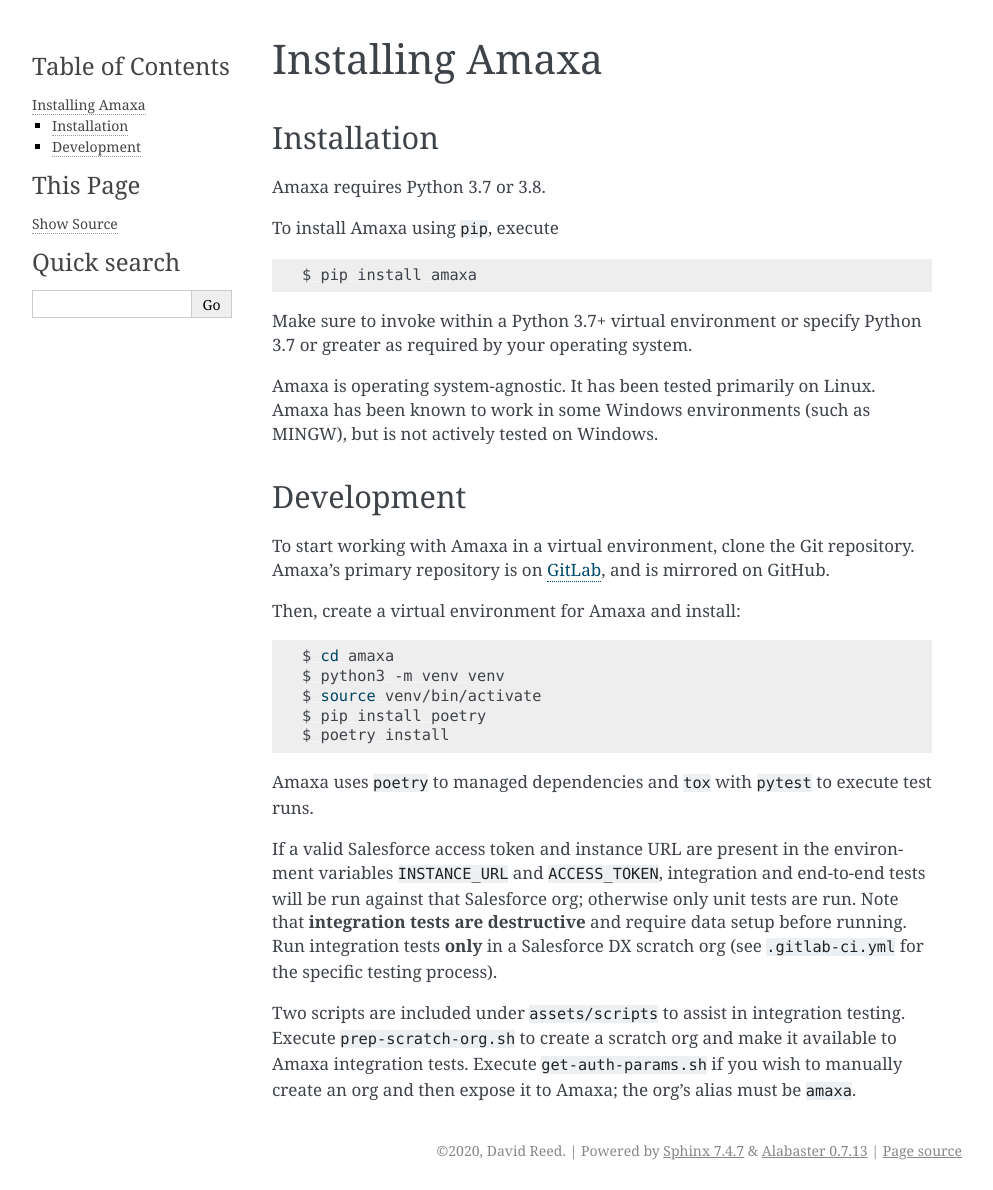
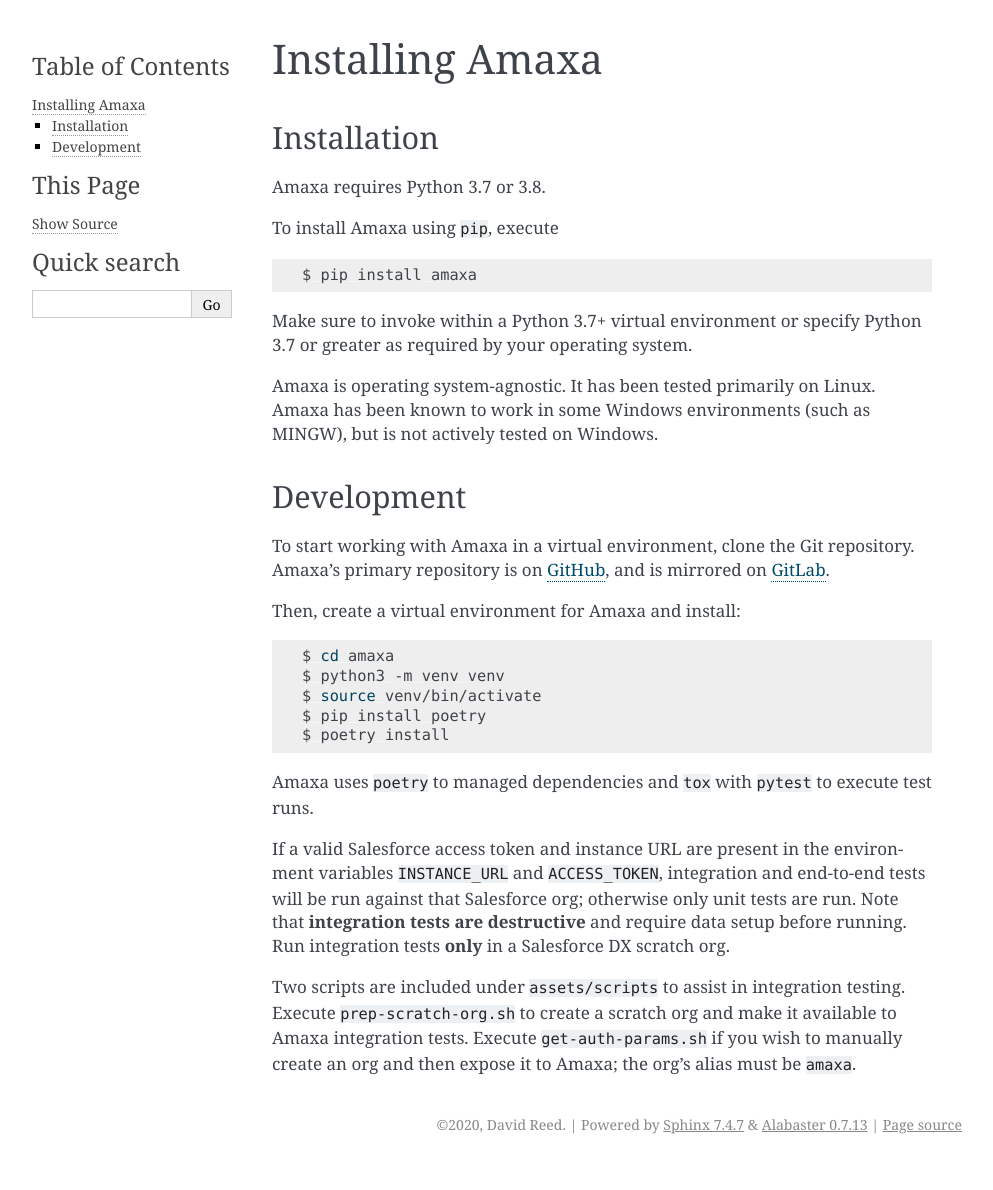
Before and after one commit to davidmreed/amaxa, a Sphinx documentation site: the page built from docs/install.rst, in a window 1280 px wide. Shown: the whole page, without its empty margins (148-1141 px from the left). Built offline with Sphinx 7.4.7, drawn with Linux system fonts in a browser that asks for light colours; after the commit the page ends 1164 px from its top, so only the background shows below that.

```diff
--- a/docs/install.rst
+++ b/docs/install.rst
@@ -19,7 +19,7 @@ Amaxa is operating system-agnostic. It has been tested primarily on Linux. Amaxa
 Development
 ***********
 
-To start working with Amaxa in a virtual environment, clone the Git repository. Amaxa's primary repository is on `GitLab <https://gitlab.com/davidmreed/amaxa>`_, and is mirrored on GitHub.
+To start working with Amaxa in a virtual environment, clone the Git repository. Amaxa's primary repository is on `GitHub <https://github.com/davidmreed/amaxa>`_, and is mirrored on `GitLab <https://gitlab.com/davidmreed/amaxa>`_.
 
 Then, create a virtual environment for Amaxa and install:
 
@@ -33,6 +33,6 @@ Then, create a virtual environment for Amaxa and install:
 
 Amaxa uses ``poetry`` to managed dependencies and ``tox`` with ``pytest`` to execute test runs.
 
-If a valid Salesforce access token and instance URL are present in the environment variables ``INSTANCE_URL`` and ``ACCESS_TOKEN``, integration and end-to-end tests will be run against that Salesforce org; otherwise only unit tests are run. Note that **integration tests are destructive** and require data setup before running. Run integration tests **only** in a Salesforce DX scratch org (see ``.gitlab-ci.yml`` for the specific testing process).
+If a valid Salesforce access token and instance URL are present in the environment variables ``INSTANCE_URL`` and ``ACCESS_TOKEN``, integration and end-to-end tests will be run against that Salesforce org; otherwise only unit tests are run. Note that **integration tests are destructive** and require data setup before running. Run integration tests **only** in a Salesforce DX scratch org.
 
 Two scripts are included under ``assets/scripts`` to assist in integration testing. Execute ``prep-scratch-org.sh`` to create a scratch org and make it available to Amaxa integration tests. Execute ``get-auth-params.sh`` if you wish to manually create an org and then expose it to Amaxa; the org's alias must be ``amaxa``.
--- a/docs/limits.rst
+++ b/docs/limits.rst
@@ -1,7 +1,7 @@
 Limitations, Known Issues, and Future Plans
 -------------------------------------------
 
-Issues and roadmap are tracked in `GitLab Issues <https://gitlab.com/davidmreed/amaxa/issues>`_.
+Issues and roadmap are tracked in `GitHub Issues <https://github.com/davidmreed/amaxa/issues>`_.
 
 Limitations
 ***********
--- a/pyproject.toml
+++ b/pyproject.toml
@@ -9,8 +9,8 @@ description = "Load and extract data from multiple Salesforce objects in a singl
 license = "BSD-3-Clause"
 authors = ["David Reed <david@ktema.org>"]
 readme = "README.rst"
-homepage = "https://gitlab.com/davidmreed/amaxa"
-repository = "https://gitlab.com/davidmreed/amaxa"
+homepage = "https://github.com/davidmreed/amaxa"
+repository = "https://github.com/davidmreed/amaxa"
 classifiers = [
     "Operating System :: OS Independent",
     "Development Status :: 4 - Beta",
```
Also changed, not shown: .gitlab-ci.yml (deleted), 1 other file.
